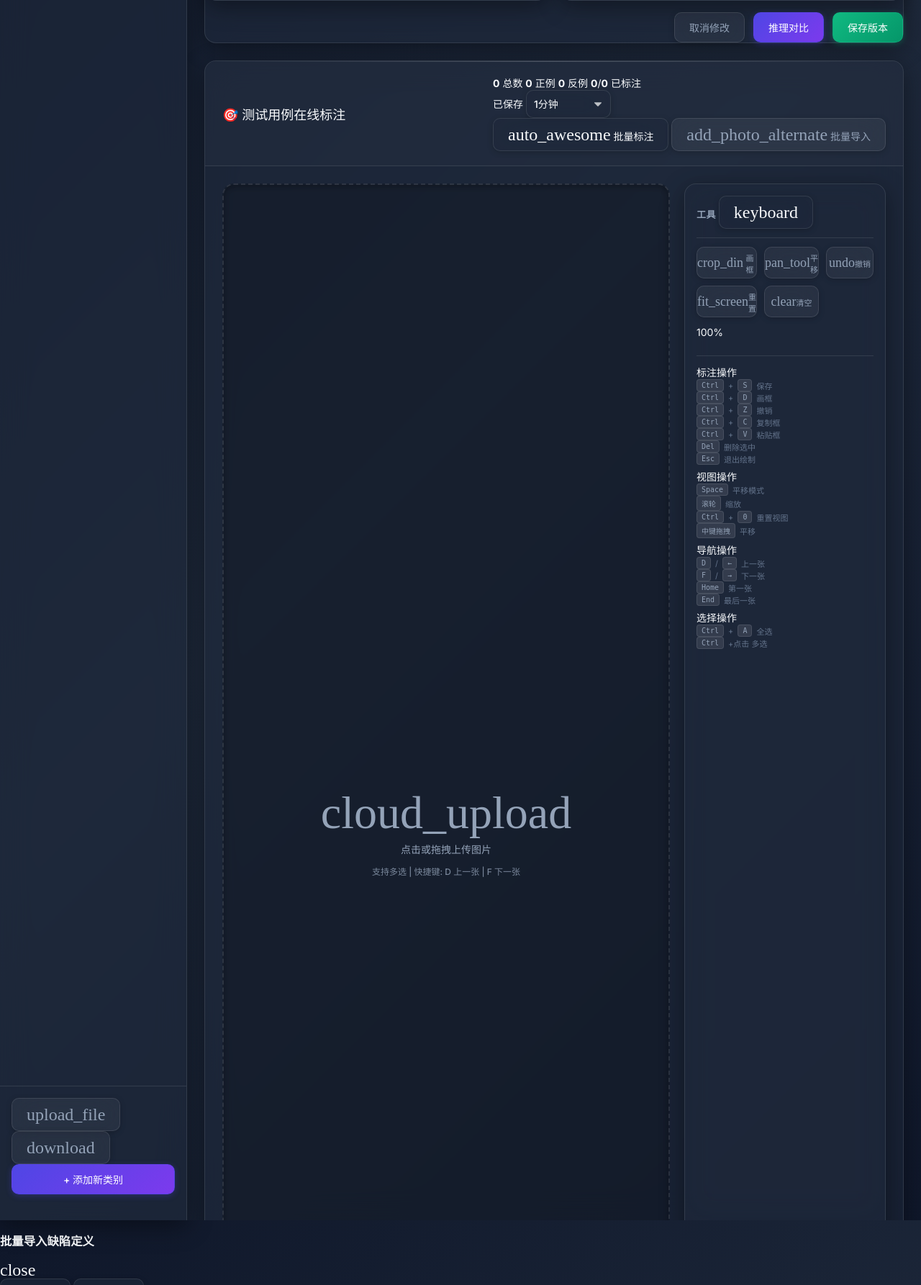
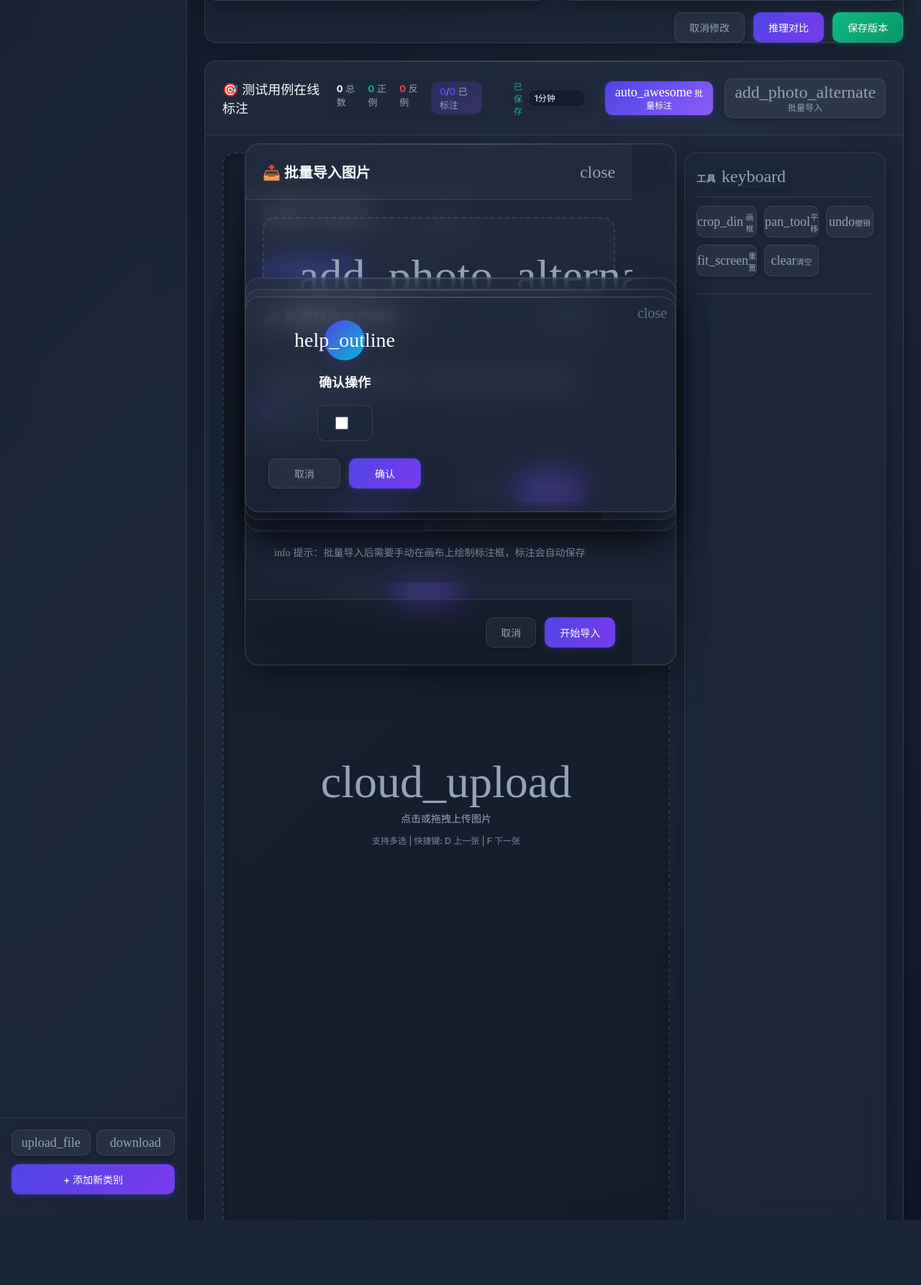
Before and after one commit to wuhaoyu010/llm-prompt-tool, a Flask app: page / in a window 1280 px wide. Shown: the part 572-2358 px from the top of the page at 72% size. After the commit the page ends 2268 px from the top, so only its background shows below. Run offline with Flask 3, Linux system fonts and the light colour scheme; data that the repository does not hold is empty; a map, chart or similar area stays blank; some web fonts are replaced.

Commit message:
fix: 解决 style.css 中的 Git 合并冲突
- 修复 .modal 样式冲突（保留 display:flex 和 max-height）
- 保留自动保存指示器样式
- 保留右键菜单样式

```diff
--- a/src/backend/static/style.css
+++ b/src/backend/static/style.css
@@ -1145,7 +1145,6 @@
     -webkit-backdrop-filter: blur(5px);
     z-index: 1001;
 }
-<<<<<<< HEAD
 .modal {
     display: flex;
     position: fixed;
@@ -1160,21 +1159,6 @@
     width: 90%;
     max-width: 600px;
     max-height: 80vh;
-=======
-.modal {
-    display: none;
-    position: fixed;
-    top: 50%;
-    left: 50%;
-    transform: translate(-50%, -50%);
-    background: var(--glass-bg);
-    backdrop-filter: var(--glass-blur);
-    -webkit-backdrop-filter: var(--glass-blur);
-    border-radius: 20px;
-    z-index: 1002;
-    width: 90%;
-    max-width: 600px;
->>>>>>> 975b1e21b4d97f7d3cd9d5cbcb5947b9aaa5ca66
     border: 1px solid var(--glass-border);
     box-shadow:
         0 25px 50px -12px rgba(0, 0, 0, 0.5),
@@ -2477,7 +2461,6 @@
     color: var(--primary-color);
 }
 
-<<<<<<< HEAD
 /* 自动保存指示器 */
 .auto-save-indicator {
     display: flex;
@@ -2512,8 +2495,6 @@
     border-color: var(--primary-color);
 }
 
-=======
->>>>>>> 975b1e21b4d97f7d3cd9d5cbcb5947b9aaa5ca66
 .modal-lg {
     max-width: 700px;
     width: 90%;
@@ -3108,7 +3089,6 @@
     border-color: var(--primary-color);
 }
 
-<<<<<<< HEAD
 /* --- 标注框右键菜单 --- */
 .context-menu {
     position: absolute;
@@ -3140,8 +3120,6 @@
     color: var(--text-secondary);
 }
 
-=======
->>>>>>> 975b1e21b4d97f7d3cd9d5cbcb5947b9aaa5ca66
 /* --- 标注框标签 --- */
 .box-label {
     position: absolute;
```
